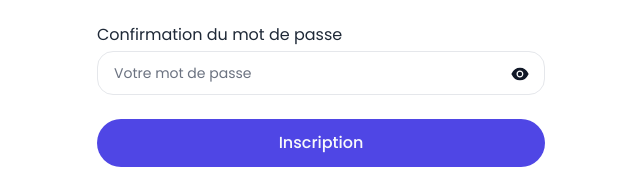
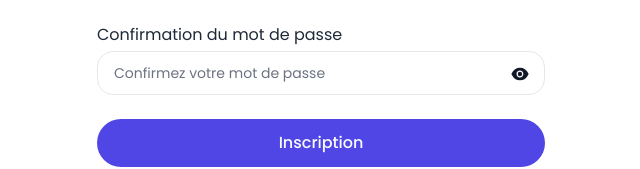
Before and after one commit to Harry8679/NicoCageFront, a React (Create React App) app: page /signup in a window 1280 px wide. Shown: the part 924-1093 px from the top of the page, without its empty margins (319-959 px from the left). Built offline with nearby package versions, Linux system fonts and the light colour scheme.

Commit message:
useState : firstName, lastName, email, password1 and password2 for login component

```diff
--- a/src/containers/PageLogin/PageLogin.tsx
+++ b/src/containers/PageLogin/PageLogin.tsx
@@ -78,7 +78,7 @@ const PageLogin: FC<PageLoginProps> = ({ className = "" }) => {
             <div className="absolute left-0 w-full top-1/2 transform -translate-y-1/2 border border-neutral-100 dark:border-neutral-800"></div>
           </div>
           {/* FORM */}
-          <form className="grid grid-cols-1 gap-6" action="#" method="post">
+          <form className="grid grid-cols-1 gap-6" action="#" method="post" onSubmit={loginUser}>
             <label className="block">
               <span className="text-neutral-800 dark:text-neutral-200">Email</span>
               <Input type="email" placeholder="example@example.com" value={email} onChange={handleInputChange} className="mt-1" />
--- a/src/containers/PageSignUp/PageSignUp.tsx
+++ b/src/containers/PageSignUp/PageSignUp.tsx
@@ -32,9 +32,22 @@ const loginSocials = [
   },
 ];
 
+const initialState = {
+  firstName: '',
+  lastName: '',
+  email: '',
+  password1: '',
+  password2: '',
+};
+
 const PageSignUp: FC<PageSignUpProps> = ({ className = "" }) => {
   const [showPassword1, setShowPassword1] = useState<Boolean>(false);
   const [showPassword2, setShowPassword2] = useState<Boolean>(false);
+
+  const [formData, setFormData] = useState(initialState);
+  const { firstName, lastName, email, password1, password2 } = formData;
+
+  const handleChange = () => {};
 
   const togglePassword1 = () => {
     setShowPassword1(!showPassword1);
@@ -43,6 +56,8 @@ const PageSignUp: FC<PageSignUpProps> = ({ className = "" }) => {
   const togglePassword2 = () => {
     setShowPassword2(!showPassword2);
   };
+
+  const registerUser = () => {}
   return (
     <div className={`nc-PageSignUp  ${className}`} data-nc-id="PageSignUp">
       <Helmet>
@@ -79,29 +94,29 @@ const PageSignUp: FC<PageSignUpProps> = ({ className = "" }) => {
             <div className="absolute left-0 w-full top-1/2 transform -translate-y-1/2 border border-neutral-100 dark:border-neutral-800"></div>
           </div>
           {/* FORM */}
-          <form className="grid grid-cols-1 gap-6" action="#" method="post">
+          <form className="grid grid-cols-1 gap-6" action="#" method="post" onSubmit={registerUser}>
           <label className="block">
               <span className="text-neutral-800 dark:text-neutral-200">Votre Nom</span>
-              <Input type="email" placeholder="Veuillez renseigner votre nom" className="mt-1" />
+              <Input type="text" placeholder="Veuillez renseigner votre nom" value={lastName} onChange={handleChange} className="mt-1" />
             </label>
             <label className="block">
               <span className="text-neutral-800 dark:text-neutral-200">Votre Prénom</span>
-              <Input type="email" placeholder="Veuillez renseigner votre prénom" className="mt-1" />
+              <Input type="text" placeholder="Veuillez renseigner votre prénom" value={firstName} onChange={handleChange} className="mt-1" />
             </label>
             <label className="block">
               <span className="text-neutral-800 dark:text-neutral-200">Votre Email</span>
-              <Input type="email" placeholder="example@example.com" className="mt-1" />
+              <Input type="email" placeholder="example@example.com" value={email} onChange={handleChange} className="mt-1" />
             </label>
             <label className="block input-container">
               <span className="flex justify-between items-center text-neutral-800 dark:text-neutral-200">Mot de passe</span>
-              <Input type={showPassword1 ? 'text':'password'} placeholder="Votre mot de passe" className="mt-1" />
+              <Input type={showPassword1 ? 'text':'password'} placeholder="Votre mot de passe" value={password1} onChange={handleChange} className="mt-1" />
               <div className="icon" onClick={togglePassword1}>
                 {showPassword1 ? <AiFillEyeInvisible size={20} /> : <AiFillEye size={20} />}
               </div>
             </label>
             <label className="block input-container">
               <span className="flex justify-between items-center text-neutral-800 dark:text-neutral-200">Confirmation du mot de passe</span>
-              <Input type={showPassword2 ? 'text':'password'} placeholder="Votre mot de passe" className="mt-1" />
+              <Input type={showPassword2 ? 'text':'password'} placeholder="Confirmez votre mot de passe" value={password2} onChange={handleChange} className="mt-1" />
               <div className="icon" onClick={togglePassword2}>
                 {showPassword2 ? <AiFillEyeInvisible size={20} /> : <AiFillEye size={20} />}
               </div>
```
